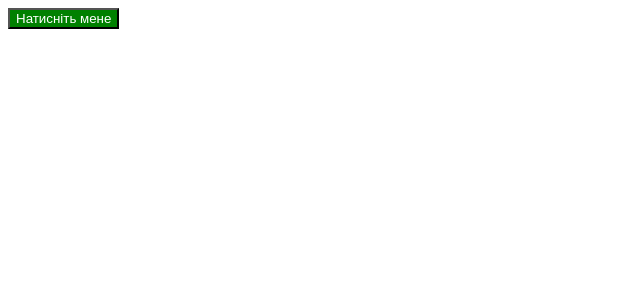
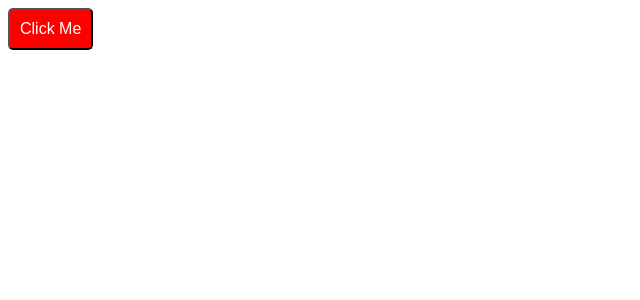
Before and after one commit to illiabutsenko/Node-React, a React app: page / in a window 1280 px wide. Shown: the top 300 px of the page, without its empty margins (0-640 px from the left). Built offline with nearby package versions, Linux system fonts and the light colour scheme; the HTML template or start-up script is replaced by a standard one.

Commit message:
CSS in JS. Styled Components

```diff
--- a/package.json
+++ b/package.json
@@ -46,6 +46,7 @@
     "jest": "^29.7.0",
     "prettier": "^3.1.1",
     "rollup": "^4.9.2",
+    "rollup-plugin-postcss": "^4.0.2",
     "storybook": "^7.6.10",
     "webpack": "^5.89.0",
     "webpack-cli": "^5.1.4",
--- a/src/components/Button.jsx
+++ /dev/null
@@ -1,12 +0,0 @@
-import styled from "styled-components";
-
-const Button = styled.button`
-  background-color: green;
-  color: white;
-
-  &:hover {
-    background-color: blue;
-  }
-`;
-
-export default Button;
--- /dev/null
+++ b/src/components/Button/Button.jsx
@@ -0,0 +1,19 @@
+import styled from "styled-components";
+
+const Button = styled.button`
+  background-color: ${(props) => (props.active ? "green" : "red")};
+  color: white;
+  padding: 10px;
+  border-radius: 5px;
+  font-size: 16px;
+`;
+
+const ButtonComponent = () => {
+  const active = false;
+  return (
+    <div>
+      <Button active={active}>Click Me</Button>
+    </div>
+  );
+};
+export default ButtonComponent;
--- a/src/components/CounterOld.jsx
+++ b/src/components/CounterOld.jsx
@@ -1,5 +1,6 @@
 import React from "react";
 import Display from "./Display";
+import Button from "./Button";
 
 export default class CounterOld extends React.Component {
   constructor(props) {
--- a/src/index.jsx
+++ b/src/index.jsx
@@ -1,10 +1,10 @@
 import ReactDOM from "react-dom/client";
-import Button from "./components/Button";
+import ButtonComponent from "./components/Button/Button";
 
 function App() {
   return (
     <div>
-      <Button>Натисніть мене</Button>
+      <ButtonComponent />
     </div>
   );
 }
```
Also changed, not shown: 1 other file (tests, documents, lock files or other folders).
